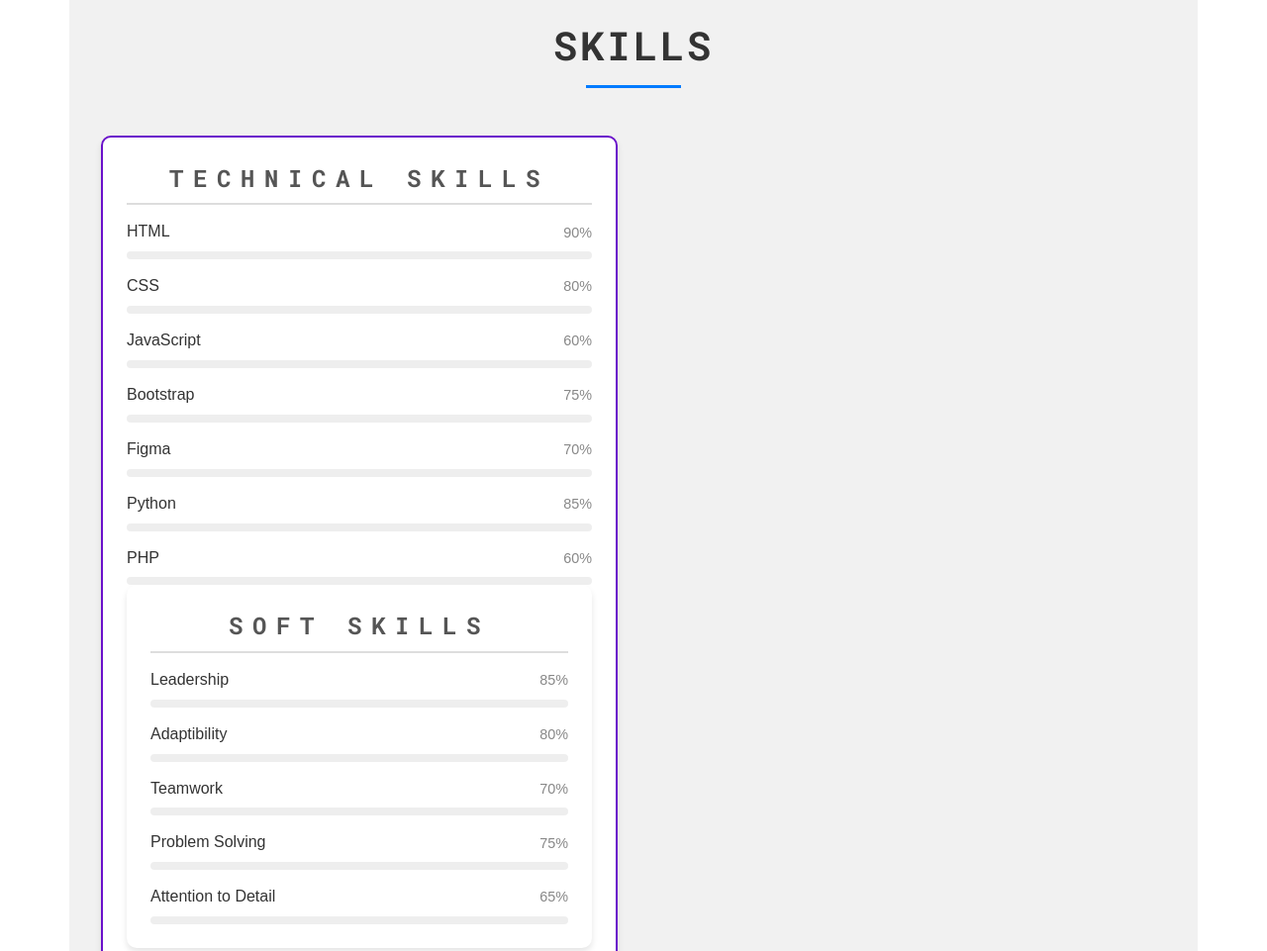
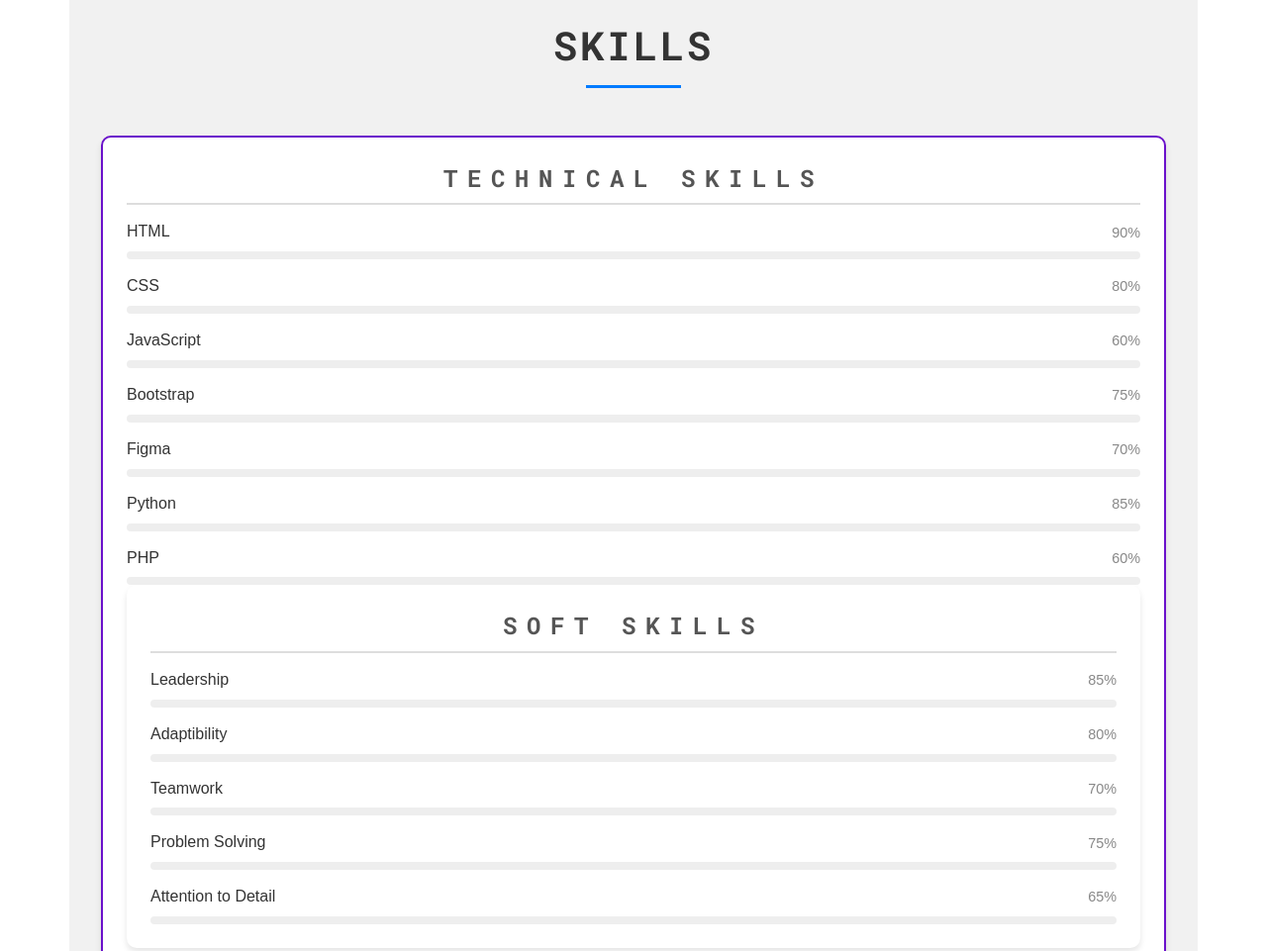
Before and after one commit to aprasla31/ahad-portfolio, a plain HTML site: page index.html in a window 1280 px wide. Shown: the part 3360-4321 px from the top of the page at 99% size. Drawn offline with nearby package versions, Linux system fonts and the light colour scheme; files whose address does not match are found by name.

Commit message:
Update style.css

```diff
--- a/css/style.css
+++ b/css/style.css
@@ -569,13 +569,15 @@ column-gap: 3.25rem;
 
 /* Skills Container */
 .skills__container {
-  display: grid;
-  grid-template-columns: 1fr 1fr;
+  display: flex;
+  justify-content: space-between;
   gap: 2rem;
+  align-items: flex-start;
 }
 
 /* Individual Skills Content */
 .skills__content {
+  flex: 1;
   background-color: #fff;
   border-radius: 10px;
   box-shadow: 0 4px 6px rgba(0, 0, 0, 0.1);
@@ -637,24 +639,27 @@ column-gap: 3.25rem;
   border-radius: 5px;
 }
 
-/* Technical Skills Styling */
+/* Align Technical Skills to the Left */
 .skills__content:nth-child(1) {
   border: 2px solid #6a11cb;
+  text-align: left;
 }
 
-/* Soft Skills Styling */
+/* Align Soft Skills to the Right */
 .skills__content:nth-child(2) {
   border: 2px solid #2575fc;
+  text-align: right;
 }
 
 /* Responsive Design */
 @media (max-width: 768px) {
   .skills__container {
-    grid-template-columns: 1fr;
+    flex-direction: column;
   }
 
   .skills__content {
     max-width: 100%;
+    text-align: center;
   }
 }
 
```
